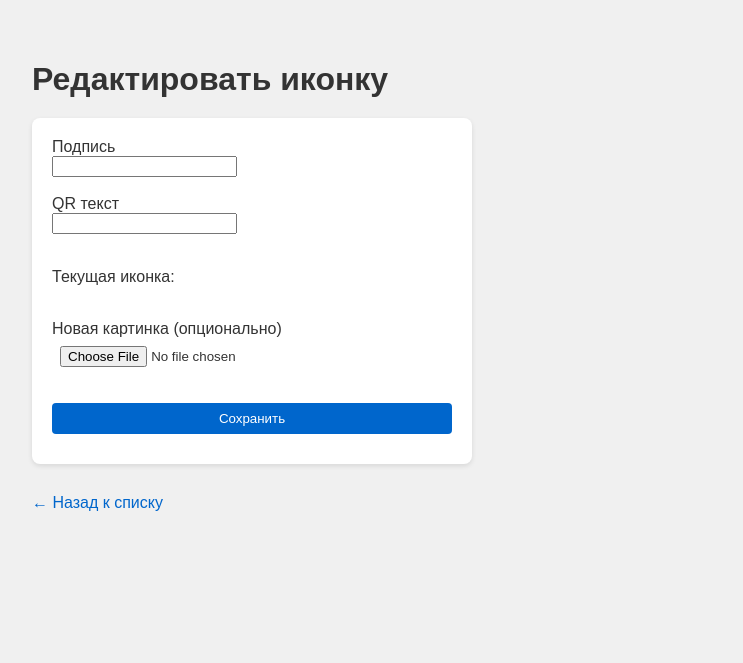
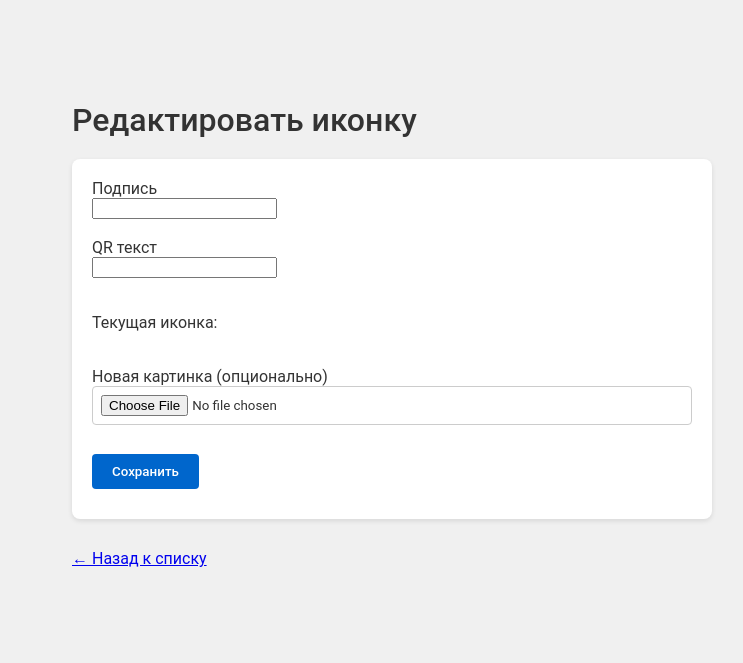
Before and after one commit to italky36/icon_menu_site, a FastAPI app: template templates/edit_item.html in a window 1280 px wide. Shown: the top 663 px of the page, without its empty margins (8-751 px from the left). Run offline with FastAPI, Linux system fonts and the light colour scheme; the template is opened without the code that fills it, so the values that code supplies are empty.

Commit message:
local update

```diff
--- /dev/null
+++ b/static/admin.css
@@ -0,0 +1,104 @@
+/* ==== Admin Panel Styles ==== */
+
+html, body {
+  margin: 0;
+  padding: 40px;
+  background-color: #f0f0f0;
+  font-family: 'Roboto', sans-serif;
+  color: #333;
+  height: auto;
+  overflow: auto;
+}
+
+h1, h2 {
+  margin-bottom: 20px;
+  font-weight: 500;
+}
+
+/* ==== Navigation ==== */
+nav ul {
+  list-style: none;
+  padding: 0;
+  display: flex;
+  gap: 20px;
+  margin-bottom: 30px;
+}
+nav ul li a {
+  color: #0066cc;
+  text-decoration: none;
+  font-weight: 500;
+}
+nav ul li a:hover {
+  text-decoration: underline;
+}
+
+/* ==== Forms ==== */
+form {
+  background: #fff;
+  padding: 20px;
+  border-radius: 8px;
+  max-width: 600px;
+  margin-bottom: 30px;
+  box-shadow: 0 2px 5px rgba(0,0,0,0.1);
+}
+form input[type="text"],
+form input[type="number"],
+form input[type="file"],
+form select,
+form textarea,
+form button {
+  font-family: inherit;
+  margin-bottom: 10px;
+}
+form input[type="text"],
+form input[type="number"],
+form input[type="file"],
+form select,
+form textarea {
+  width: 100%;
+  padding: 8px;
+  box-sizing: border-box;
+  border: 1px solid #ccc;
+  border-radius: 4px;
+}
+form button {
+  background-color: #0066cc;
+  color: #fff;
+  border: none;
+  padding: 10px 20px;
+  border-radius: 4px;
+  cursor: pointer;
+  font-weight: 500;
+}
+form button:hover {
+  background-color: #005bb5;
+}
+
+/* ==== Tables ==== */
+table {
+  width: 100%;
+  border-collapse: collapse;
+  margin-bottom: 20px;
+}
+th, td {
+  border: 1px solid #ddd;
+  padding: 8px;
+}
+th {
+  background-color: #f9f9f9;
+  font-weight: 500;
+}
+
+/* ==== Lists ==== */
+ul {
+  list-style: none;
+  padding: 0;
+}
+li {
+  margin-bottom: 10px;
+}
+
+/* ==== Utility ==== */
+.hidden {
+  display: none;
+}
--- a/static/style.css
+++ b/static/style.css
@@ -1,13 +1,23 @@
+/* ===== КИОСК: без вертикальной прокрутки и с Roboto Bold ===== */
+@import url('https://fonts.googleapis.com/css2?family=Roboto:wght@700&display=swap&subset=cyrillic');
+
+html, body {
+  margin: 0;
+  padding: 0;
+  height: 100%;
+  overflow: hidden;
+}
+
 /* ==== Общие стили ==== */
 body {
-  margin: 0;
-  padding: 40px;
   background-color: #f0f0f0;
-  font-family: sans-serif;
+  font-family: 'Roboto', sans-serif;
+  font-weight: 700;
   color: #333;
 }
 h1, h2 {
   margin-bottom: 20px;
+  font-weight: 700;
 }
 
 /* ==== Ссылки ==== */
@@ -36,6 +46,8 @@ form button {
   margin-bottom: 10px;
   padding: 8px;
   box-sizing: border-box;
+  font-family: inherit;
+  font-weight: 700;
 }
 form button {
   background-color: #0066cc;
--- a/templates/admin.html
+++ b/templates/admin.html
@@ -1,4 +1,4 @@
 
-<!DOCTYPE html><html><head><meta charset="UTF-8"><title>Admin Panel</title><link rel="stylesheet" href="/static/style.css"></head>
+<!DOCTYPE html><html><head><meta charset="UTF-8"><title>Admin Panel</title><link rel="stylesheet" href="/static/admin.css"></head>
 <body><h1>Admin</h1><ul><li><a href="/admin/items">Items</a></li><li><a href="/admin/routes">Routes</a></li><li><a href="/logout">Logout</a></li></ul></body>
 </html>
--- a/templates/assign.html
+++ b/templates/assign.html
@@ -3,7 +3,7 @@
 <head>
   <meta charset="UTF-8">
   <title>Назначить иконки — {{ route.title }}</title>
-  <link rel="stylesheet" href="/static/style.css">
+  <link rel="stylesheet" href="/static/admin.css">
 </head>
 <body>
   <h1>Назначить иконки для «{{ route.title }}»</h1>
--- a/templates/edit_item.html
+++ b/templates/edit_item.html
@@ -3,7 +3,7 @@
 <head>
   <meta charset="UTF-8">
   <title>Редактировать «{{ item.label }}»</title>
-  <link rel="stylesheet" href="/static/style.css">
+  <link rel="stylesheet" href="/static/admin.css">
 </head>
 <body>
   <h1>Редактировать иконку</h1>
--- a/templates/edit_route.html
+++ b/templates/edit_route.html
@@ -3,7 +3,7 @@
 <head>
   <meta charset="UTF-8">
   <title>Редактировать набор «{{ route.title }}»</title>
-  <link rel="stylesheet" href="/static/style.css">
+  <link rel="stylesheet" href="/static/admin.css">
 </head>
 <body>
   <h1>Редактировать набор</h1>
--- a/templates/items.html
+++ b/templates/items.html
@@ -3,7 +3,7 @@
 <head>
   <meta charset="UTF-8">
   <title>Иконки</title>
-  <link rel="stylesheet" href="/static/style.css">
+  <link rel="stylesheet" href="/static/admin.css">
 </head>
 <body>
   <h1>Иконки</h1>
--- a/templates/login.html
+++ b/templates/login.html
@@ -1,5 +1,5 @@
 
 <!DOCTYPE html>
-<html><head><meta charset="UTF-8"><title>Login</title><link rel="stylesheet" href="/static/style.css"></head>
+<html><head><meta charset="UTF-8"><title>Login</title><link rel="stylesheet" href="/static/admin.css"></head>
 <body><form method="post" action="/login"><input name="username" placeholder="Логин"><input name="password" type="password" placeholder="Пароль"><button>Login</button></form></body>
 </html>
--- a/templates/routes.html
+++ b/templates/routes.html
@@ -3,7 +3,7 @@
 <head>
   <meta charset="UTF-8">
   <title>Наборы</title>
-  <link rel="stylesheet" href="/static/style.css">
+  <link rel="stylesheet" href="/static/admin.css">
 </head>
 <body>
   <h1>Наборы</h1>
```
Also changed, not shown: other parts of static/style.css (+42 -81 lines), templates/view_route.html (+6 -4 lines).
